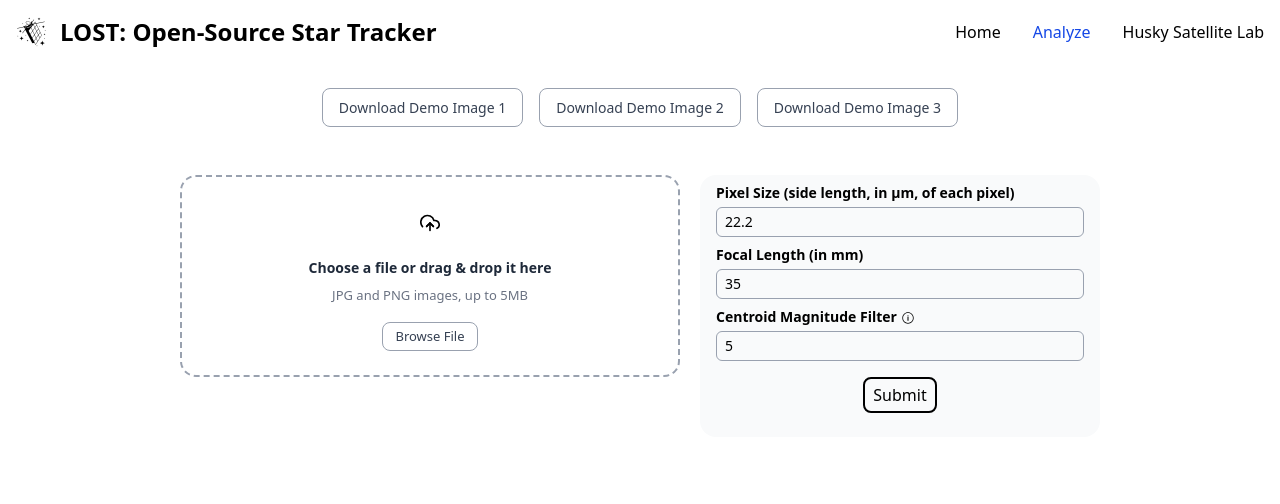
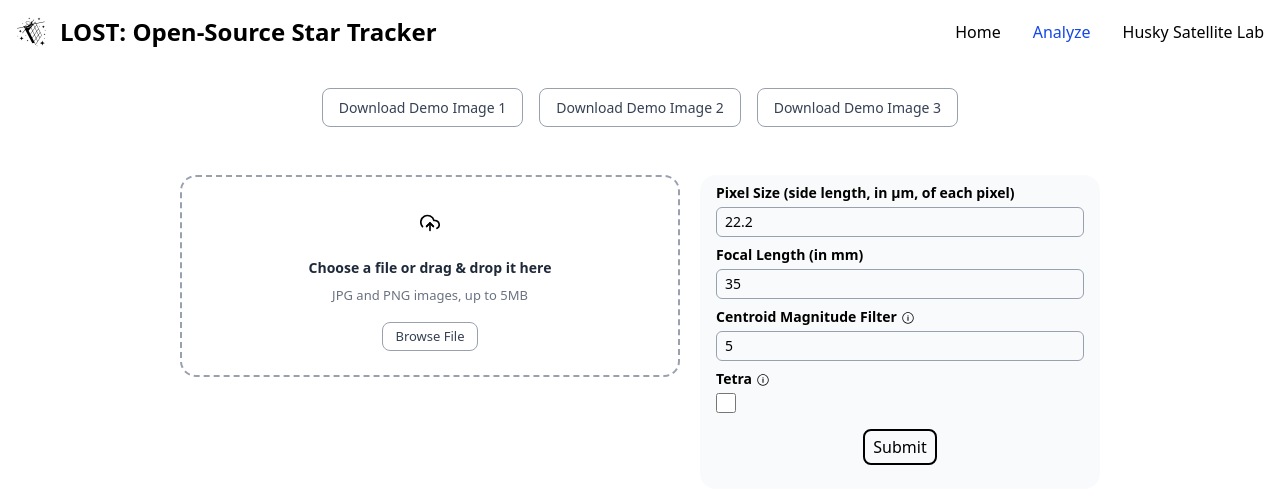
Before and after one commit to UWCubeSat/lost-website, a React (Vite) app: page /analyze in a window 1280 px wide. Shown: the top 504 px of the page. Built offline with nearby package versions, Linux system fonts and the light colour scheme.

Commit message:
Added Tetra param on the frontend

```diff
--- a/src/pages/Analyze/analyze.tsx
+++ b/src/pages/Analyze/analyze.tsx
@@ -15,6 +15,7 @@
   const [pixelSize, setPixelSize] = useState<number>(22.2)
   const [focalLength, setFocalLength] = useState<number>(35)
   const [magnitudeFilter, setMagnitudeFilter] = useState<number>(5)
+  const [tetraVal, setTetraVal] = useState<number>(0)
   const [modalVisible, setModalVisible] = useState<boolean>(false)
 
   const [output, setOutput] = useState({
@@ -50,6 +51,7 @@
               focalLength,
               pixelSize,
               centroidMagnitudeFilter: magnitudeFilter,
+              tetra: tetraVal,
             }),
           },
         )
@@ -247,6 +249,22 @@
               defaultValue={5}
             />
           </div>
+          <div className="flex gap-1 flex-col mt-2">
+            <span className="text-sm font-bold flex items-center gap-1">
+              Tetra{' '}
+              <div>
+                <IoIosInformationCircleOutline className="mt-[1.5px] peer" />
+                <div className="absolute font-normal px-2 py-1 bg-white rounded-md border border-gray-400 max-w-[30%] translate-x-1 translate-y-1 hidden peer-hover:block">
+                  Just another algorithm for detecting stars.
+                </div>
+              </div>
+            </span>
+            <input
+              type="checkbox"
+              className="self-start w-5 h-5"
+              onChange={(e) => setTetraVal(Number(tetraVal + (1 % 2)))}
+            />
+          </div>
           <div className="flex justify-center p-4">
             <button
               type="submit"
--- a/vite.config.ts
+++ b/vite.config.ts
@@ -8,12 +8,12 @@
   build: {
     sourcemap: true,
   },
-  base: "/",
+  base: '/',
   plugins: [react()],
   publicDir: 'public',
   server: {
     host: true,
-    port: 3000,
+    port: 3500,
   },
   resolve: {
     alias: {
```
